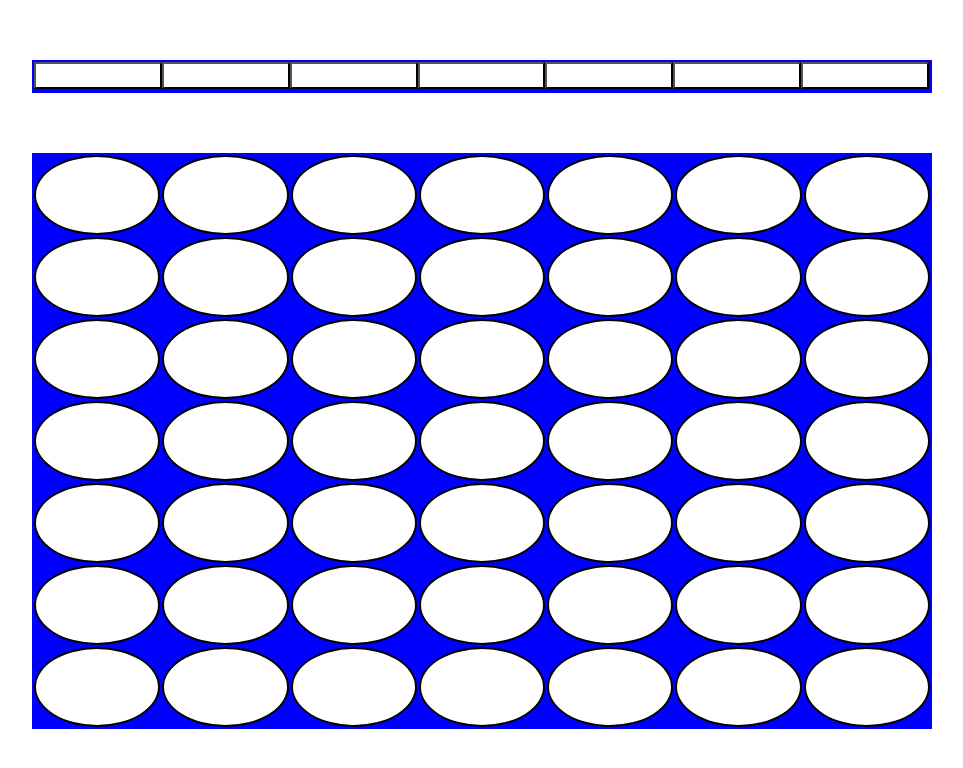
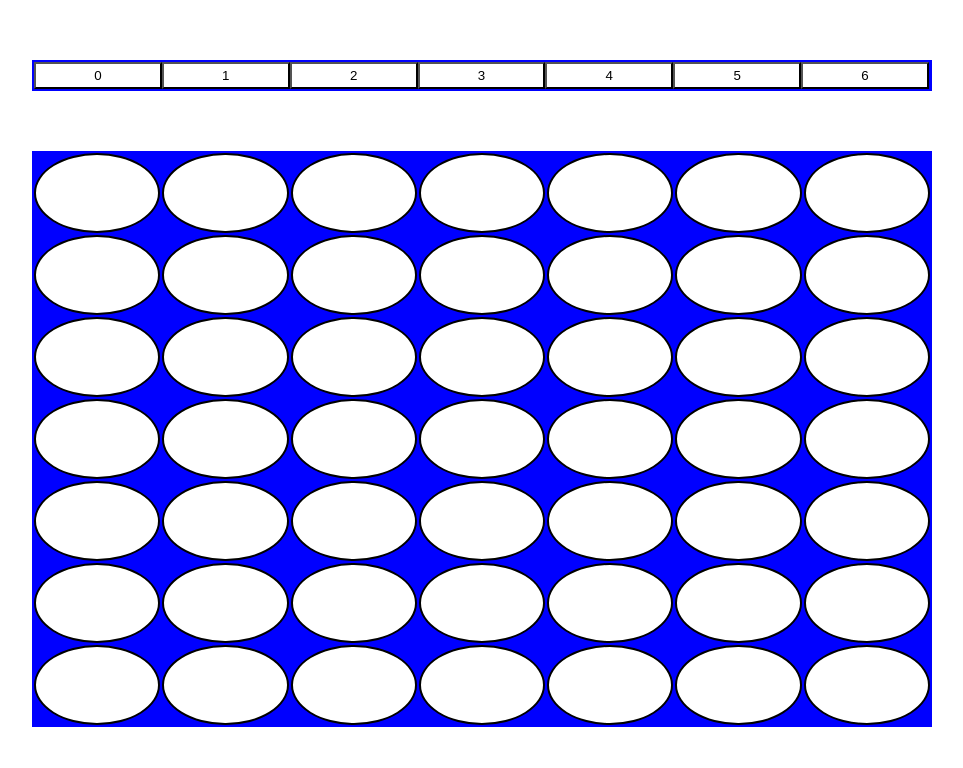
Before and after one commit to gchausse/puissance_4, a plain HTML site: page index.html in a window 1280 px wide. Shown: the whole page, without its empty margins (158-1121 px from the left). Drawn offline with Linux system fonts and the light colour scheme.

Commit message:
modfs js

```diff
--- a/index.html
+++ b/index.html
@@ -18,9 +18,15 @@
 <script type="text/javascript">
     for (k = 0; k < 7; k++) {
         var button = document.createElement("button");
-
+        button.innerHTML = k;
         var bodyElement = document.getElementById("butt")
         bodyElement.appendChild(button);
+
+        button.addEventListener("click", function(){
+            console.log(tableau[k][this.id]);
+
+        });
+
     }
 
     var tableau = [
```
